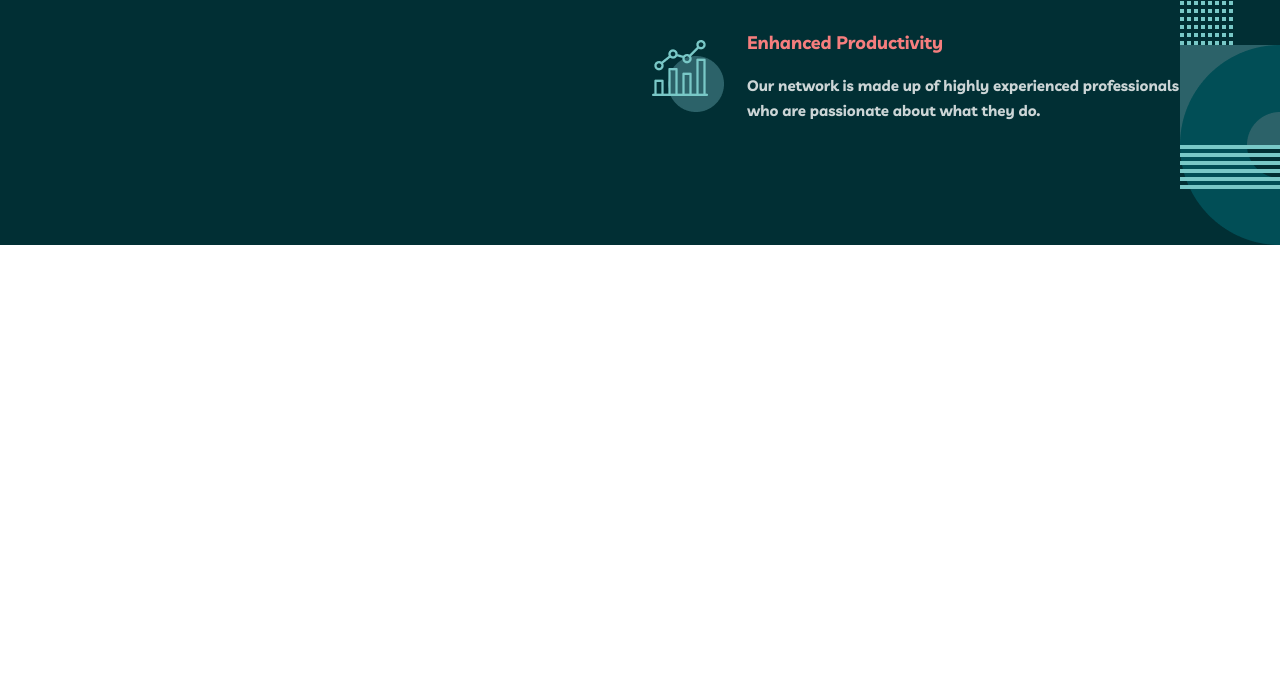
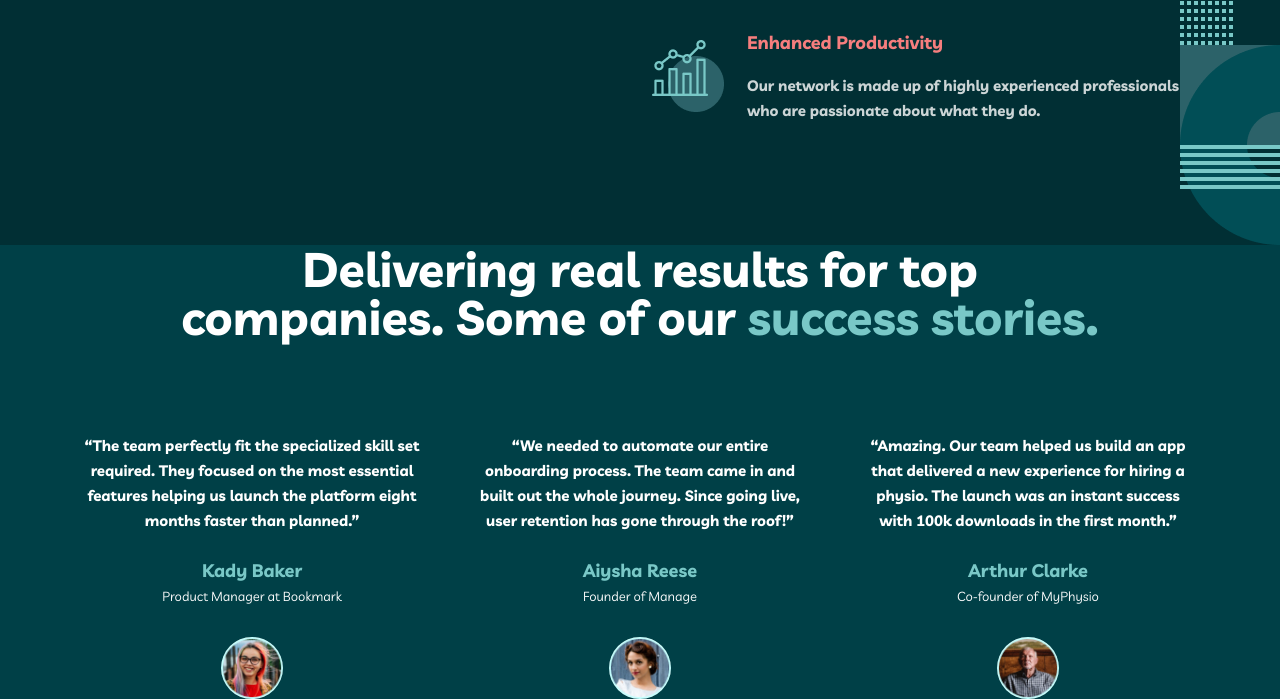
Before and after one commit to AlisherAbbosov/MyTeam, a plain HTML site: page index.html in a window 1280 px wide. Shown: the part 629-1328 px from the top of the page. Before the commit the page ends 874 px from the top, so only its background shows below. Drawn offline with Linux system fonts and the light colour scheme.

```diff
--- a/css/styles.css
+++ b/css/styles.css
@@ -68,6 +68,75 @@
     mix-blend-mode: normal;
     opacity: 0.8;
 }
+.services {
+    background: #004047;
+}
+.services__title {
+    margin: 0;
+    padding: 0;
+    margin-bottom: 92px;
+    max-width: 932px;
+    font-family: 'Livvic';
+    font-style: normal;
+    font-weight: bold;
+    font-size: 48px;
+    line-height: 48px;
+    text-align: center;
+    color: #FFFFFF;
+}
+.services__span {
+    color: #79C8C7;
+}
+.services__thought {
+    margin: 0;
+    padding: 0;
+    margin-bottom: 24px;
+    position: relative;
+    font-family: 'Livvic';
+    font-style: normal;
+    font-weight: 600;
+    font-size: 15px;
+    line-height: 25px;
+    text-align: center;
+    color: #FFFFFF;
+}
+.services__thought::before {
+    content: '';
+    display: block;
+    position: absolute;
+    background-image: url('../img/quotation.png');
+    background-size: 67px 56px;
+}
+.services__name {
+    margin: 0;
+    padding: 0;
+    margin-bottom: 2px;
+    font-family: 'Livvic';
+    font-style: normal;
+    font-weight: bold;
+    font-size: 18px;
+    line-height: 28px;
+    text-align: center;
+    color: #79C8C7;
+}
+.services__desc {
+    margin: 0;
+    padding: 0;
+    margin-bottom: 32px;
+    font-family: 'Livvic';
+    font-size: 13px;
+    line-height: 18px;
+    text-align: center;
+    color: #FFFFFF;
+}
+
+
+
+
+
+
+
+
 @media only screen and (max-width:964px) {
     .info {
         padding-top: 136px;
--- a/index.html
+++ b/index.html
@@ -29,7 +29,7 @@
                       <a class="nav-link active link-header" aria-current="page" href="#">home</a>
                       <a class="nav-link link-header" href="#">about</a>
                     </div>
-                    <button class="btn rounded-pill button">contact us</button>
+                    <a href="#" class="btn rounded-pill button">contact us</a>
                   </div>
                 </div>
               </nav>
@@ -69,6 +69,43 @@
             </div>
         </div>
     </section>
+    <section class="services">
+        <div class="container d-flex align-items-center flex-column">
+            <h2 class="services__title">Delivering real results for top companies. Some of our <span class="services__span">success stories.</span></h2>
+            <div class="row gx-5">
+                <div class="col-lg-4 services__item">
+                    <div class="d-flex flex-column align-items-center">
+                        <blockquote class="services__thought">
+                            “The team perfectly fit the specialized skill set required. They focused on the most essential features helping us launch the platform eight months faster than planned.”
+                        </blockquote>
+                        <h3 class="services__name">Kady Baker</h3>
+                        <p class="services__desc">Product Manager at Bookmark</p>
+                        <img class="rounded-circle" src="./img/services1.jpg" alt="" width="62" height="62">
+                    </div>
+                </div>
+                <div class="col-lg-4 services__item">
+                    <div class="d-flex flex-column align-items-center">
+                        <blockquote class="services__thought">
+                            “We needed to automate our entire onboarding process. The team came in and built out the whole journey. Since going live, user retention has gone through the roof!”
+                        </blockquote>
+                        <h3 class="services__name">Aiysha Reese</h3>
+                        <p class="services__desc">Founder of Manage</p>
+                        <img class="rounded-circle" src="./img/services2.jpg" alt="" width="62" height="62">
+                    </div>
+                </div>
+                <div class="col-lg-4 services__item">
+                    <div class="d-flex flex-column align-items-center">
+                        <blockquote class="services__thought">
+                            “Amazing. Our team helped us build an app that delivered a new experience for hiring a physio. The launch was an instant success with 100k downloads in the first month.”
+                        </blockquote>
+                        <h3 class="services__name">Arthur Clarke</h3>
+                        <p class="services__desc">Co-founder of MyPhysio</p>
+                        <img class="rounded-circle" src="./img/services3.jpg" alt="" width="62" height="62">
+                    </div>
+                </div>
+            </div>
+        </div>
+    </section>
     <script src="./bootstrap/bootstrap.bundle.min.js"></script>
 </body>
 </html>
```
Also changed, not shown: img/quotation.png (added), img/services1.jpg (added), img/services2.jpg (added), img/services3.jpg (added).
